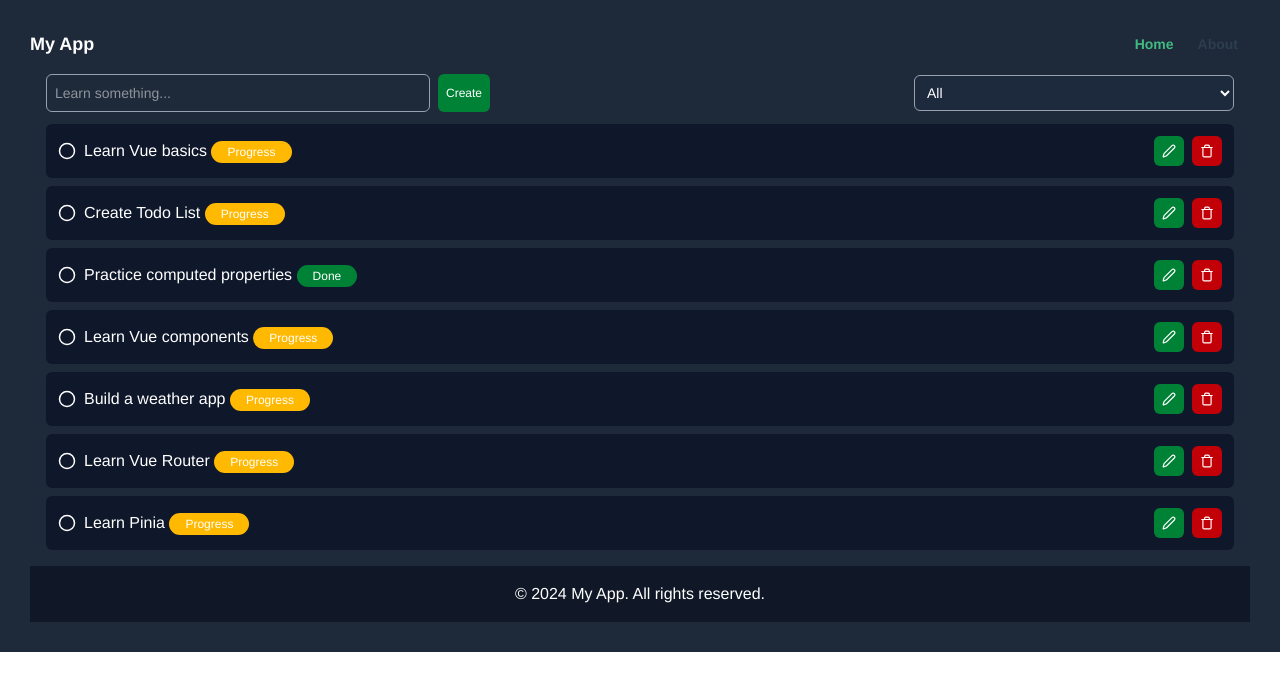
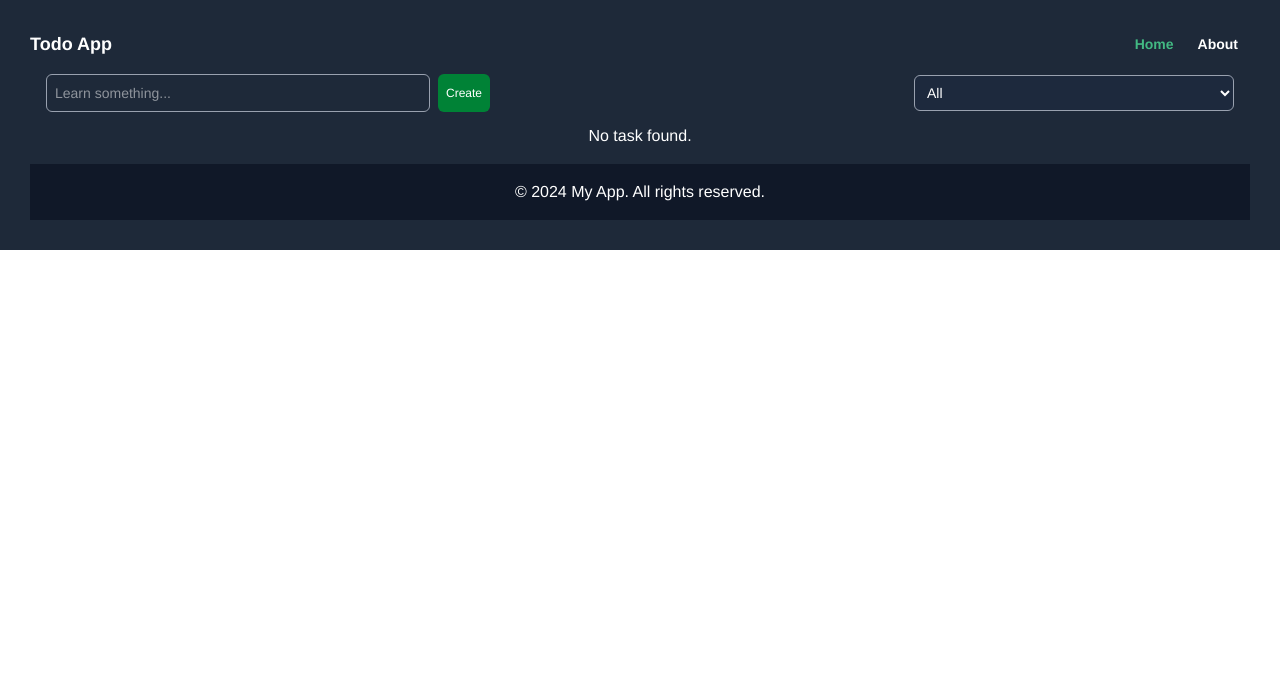
Before and after one commit to Isaia-mhd/todo-app-vuejs, a Vue app: page / in a window 1280 px wide. Shown: the top 690 px of the page. Built offline with nearby package versions, Linux system fonts and the light colour scheme.

Commit message:
fix: use local storage

```diff
--- a/src/App.vue
+++ b/src/App.vue
@@ -28,7 +28,6 @@ nav {
 
 nav a {
   font-weight: bold;
-  color: #2c3e50;
 }
 
 nav a.router-link-exact-active {
--- a/src/layouts/Layout.vue
+++ b/src/layouts/Layout.vue
@@ -1,10 +1,10 @@
 <template>
   <nav class="bg-gray-800 p-4">
     <div class="container mx-auto flex items-center justify-between">
-      <div class="text-white font-bold text-lg">My App</div>
+      <div class="text-white font-bold text-lg">Todo App</div>
       <div>
-        <router-link to="/" class="text-gray-300 hover:text-white px-3 py-2 rounded-md text-sm font-medium">Home</router-link>
-        <router-link to="/about" class="text-gray-300 hover:text-white px-3 py-2 rounded-md text-sm font-medium">About</router-link>
+        <router-link to="/" class="text-white hover:text-white px-3 py-2 rounded-md text-sm font-medium">Home</router-link>
+        <router-link to="/about" class="text-white hover:text-white px-3 py-2 rounded-md text-sm font-medium">About</router-link>
       </div>
     </div>
 
--- a/src/router/index.js
+++ b/src/router/index.js
@@ -1,5 +1,6 @@
 import { createRouter, createWebHistory } from 'vue-router'
 import HomeView from '../views/HomeView.vue'
+import AboutView from '../views/AboutView.vue'
 
 const routes = [
   {
@@ -7,6 +8,12 @@ const routes = [
     name: 'home',
     component: HomeView
   },
+  {
+    path: '/about',
+    name: 'about',
+    component: AboutView
+    // route level code-splitting
+  }
 ]
 
 const router = createRouter({
--- /dev/null
+++ b/src/views/AboutView.vue
@@ -0,0 +1,16 @@
+<template>
+    <div class="about">
+        <h1 class="text-2xl text-white font-bold mb-4">About</h1>
+        <p class="text-white">This is a simple todo list application built with Vue.js. You can create, view, and manage your tasks easily.</p>
+    </div>
+</template>
+
+<script>
+export default {
+
+}
+</script>
+
+<style>
+
+</style>
--- a/src/views/HomeView.vue
+++ b/src/views/HomeView.vue
@@ -29,57 +29,7 @@ export default {
   data()
   {
     return {
-      tasks: [
-        {
-          id: 1,
-          title: "Learn Vue basics",
-          description: "Learn ref, v-model, v-for and v-if",
-          completed: false,
-          priority: "high",
-        },
-        {
-          id: 2,
-          title: "Create Todo List",
-          description: "Build a simple todo list with Vue",
-          completed: false,
-          priority: "high",
-        },
-        {
-          id: 3,
-          title: "Practice computed properties",
-          description: "Create filtered and calculated values",
-          completed: true,
-          priority: "medium",
-        },
-        {
-          id: 4,
-          title: "Learn Vue components",
-          description: "Create reusable Vue components",
-          completed: false,
-          priority: "medium",
-        },
-        {
-          id: 5,
-          title: "Build a weather app",
-          description: "Consume a weather API with Vue",
-          completed: false,
-          priority: "low",
-        },
-        {
-          id: 6,
-          title: "Learn Vue Router",
-          description: "Create multiple pages with Vue Router",
-          completed: false,
-          priority: "high",
-        },
-        {
-          id: 7,
-          title: "Learn Pinia",
-          description: "Practice global state management",
-          completed: false,
-          priority: "medium",
-        },
-      ],
+      tasks: JSON.parse(localStorage.getItem('tasks')) || [],
       type: 'all',
       title: '',
       error: null
@@ -88,7 +38,9 @@ export default {
   methods: {
     removeTask(taskToRemove)
     {
-      this.tasks = this.tasks.filter((task) => task.id != taskToRemove)
+      const tasks = this.tasks.filter((task) => task.id != taskToRemove)
+      localStorage.setItem('tasks', JSON.stringify(tasks))
+      this.tasks = JSON.parse(localStorage.getItem('tasks'))
     },
     create()
     {
@@ -97,13 +49,21 @@ export default {
         this.error = 'The title field is required'
         return;
       }
-      this.tasks.push({
+
+      const tasks = JSON.parse(localStorage.getItem('tasks')) || []
+
+      tasks.push({
         id: Date(),
         title: this.title,
         description: '',
         priority: '',
         completed: false
       })
+
+      localStorage.setItem('tasks', JSON.stringify(tasks))
+
+      this.tasks = JSON.parse(localStorage.getItem('tasks'))
+
       this.title = ''
       this.error = null
     }
```
